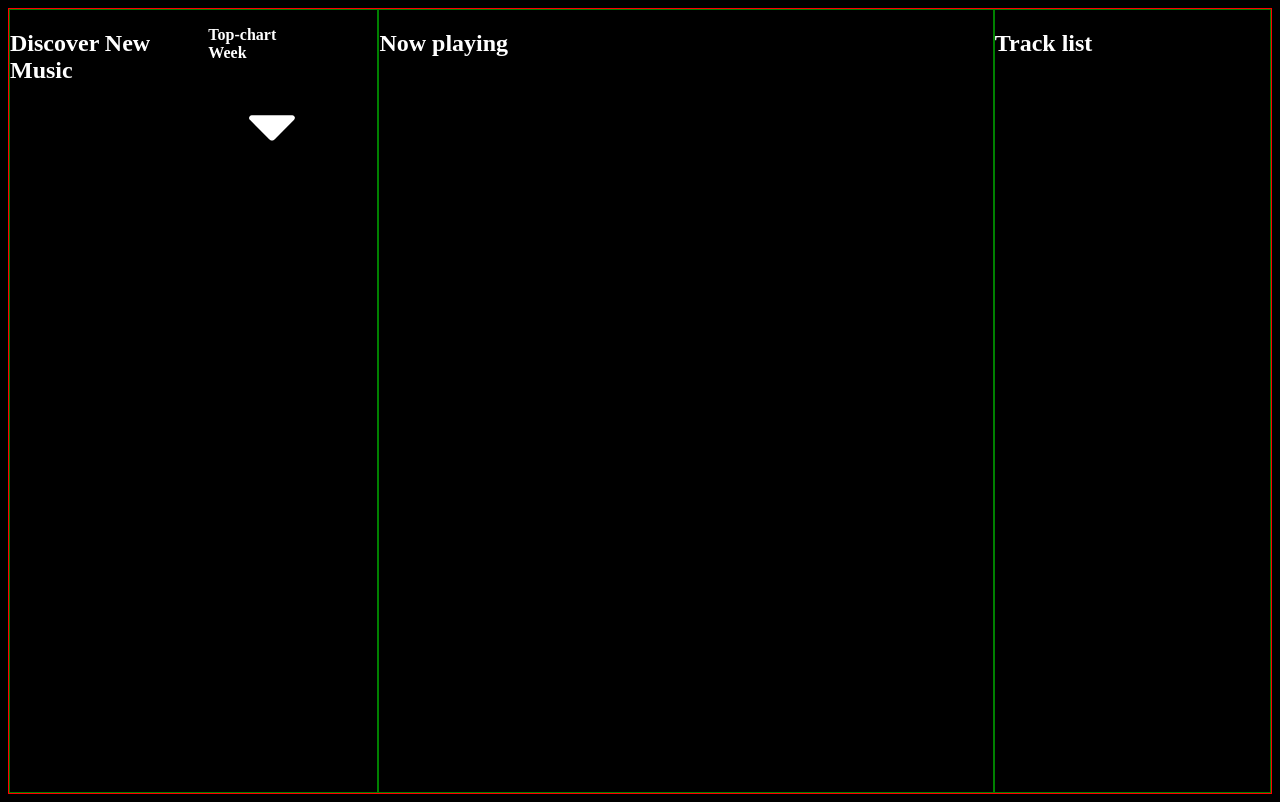
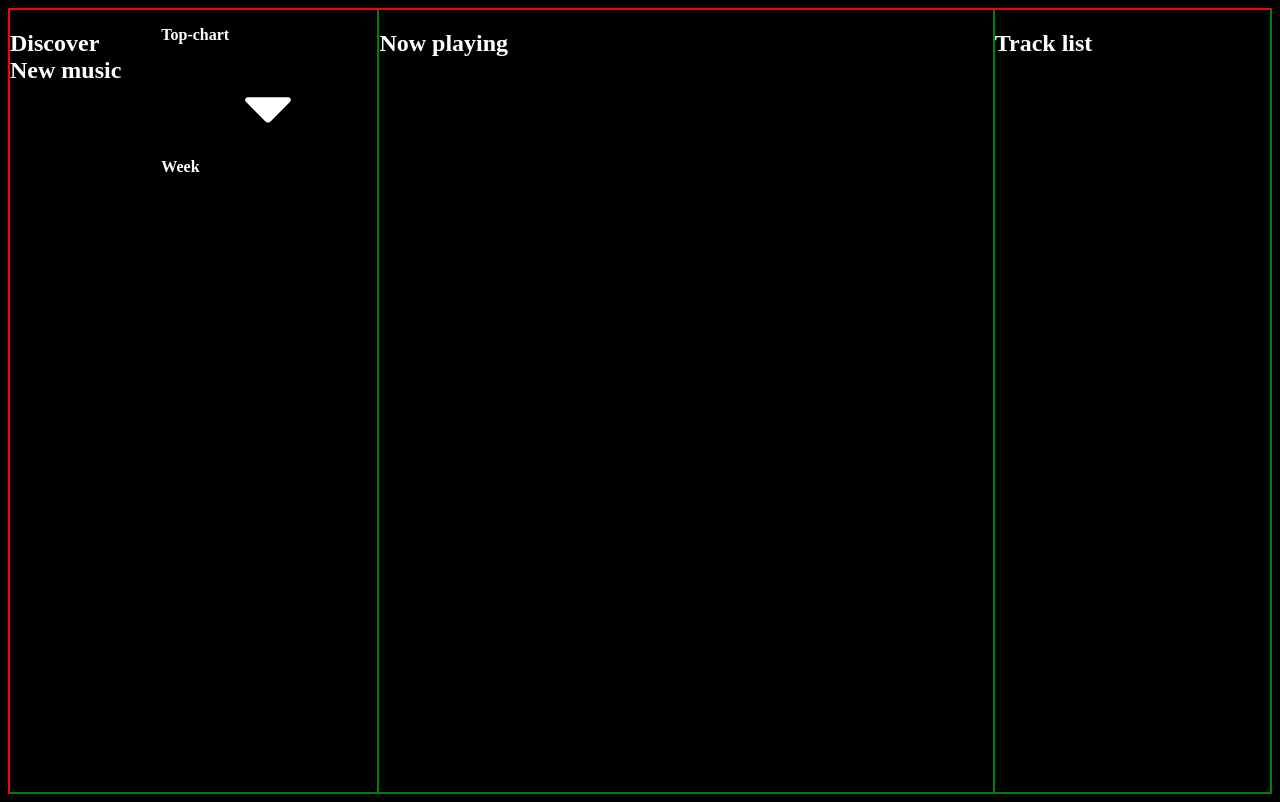
Before and after one commit to Jhon-GG/proyectoJavascript, a website: page index.html in a window 1280 px wide. Drawn offline with Linux system fonts and the light colour scheme.

Commit message:
feat: :construction: Creación del titulo del aside izquierdo
Se generó la estructura del titulo del aside izquierdo

```diff
--- a/index.html
+++ b/index.html
@@ -6,13 +6,16 @@
     <script type="module" src="js/main.js"></script>
     <link rel="stylesheet" href="css/style.css">
     <link rel="icon" href="storage/img/spotifyIcon.png" type="image/x-icon">
+    <link rel="preconnect" href="https://fonts.googleapis.com">
+    <link rel="preconnect" href="https://fonts.gstatic.com" crossorigin>
+    <link href="https://fonts.googleapis.com/css2?family=Roboto+Mono:ital,wght@0,100..700;1,100..700&family=Roboto:ital,wght@0,100;0,300;0,400;0,500;0,700;0,900;1,100;1,300;1,400;1,500;1,700;1,900&display=swap" rel="stylesheet">
     <title>Spotify</title>
 </head>
 <body>
     <main class="main">
         <aside class="left_aside">
-            <header id="left__header" class="left__header">
-                <h1>Discover New Music</h1>
+            <header id="left_header" class="left_header">
+                <h1>Discover <br> New music</h1>
             </header>
             <figure id="left_topChart" class="left_topChart">
                 <div class="left__title">
```
